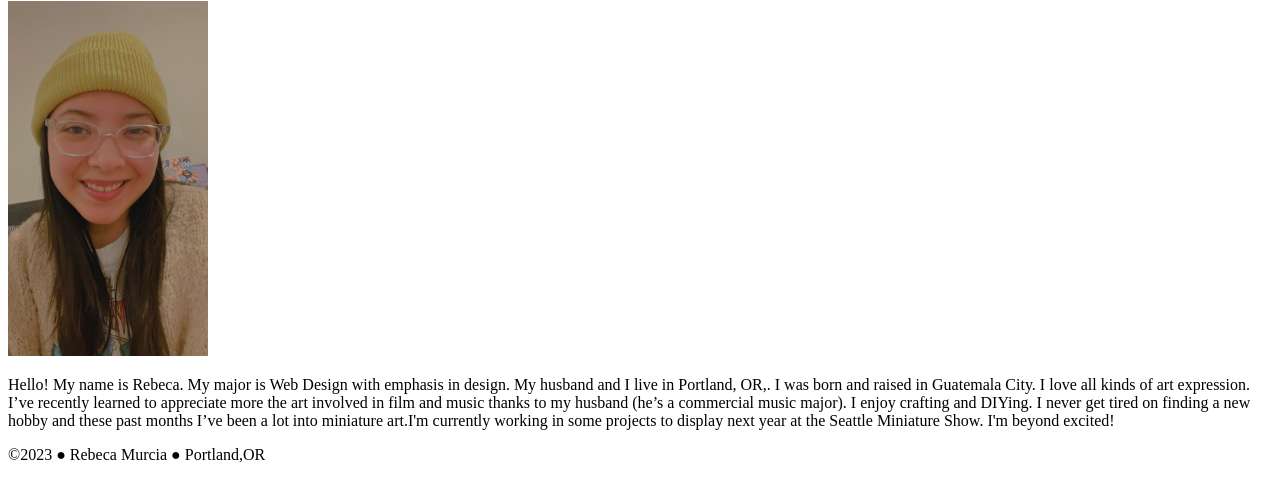
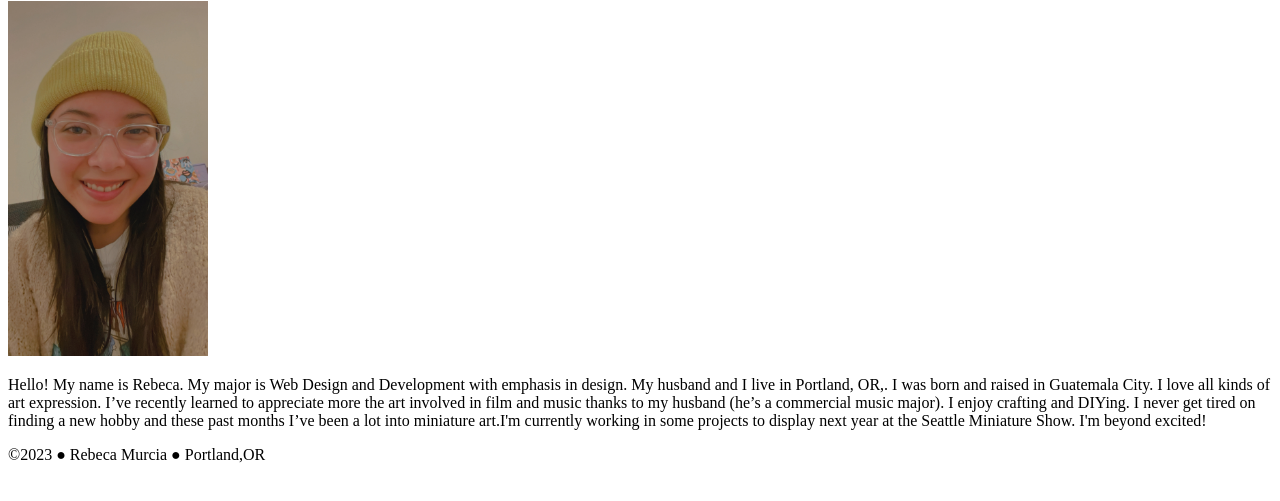
Before and after one commit to RebecaMurcia/wdd130, a plain HTML site: page index.html in a window 1280 px wide. Shown: the part 105-606 px from the top of the page. Drawn offline with Linux system fonts and the light colour scheme.

Commit message:
holygrail

```diff
--- a/index.html
+++ b/index.html
@@ -16,7 +16,7 @@
     <main>
         <h1>Rebeca Murcia | WDD 130</h1>
         <img src="images/profile.JPG" alt="Rebeca Murcia" width="200">
-        <p>Hello! My name is Rebeca. My major is Web Design with emphasis in design. My husband and I live in Portland, OR,. I was born and raised in Guatemala City. I love all kinds of art expression. I’ve recently learned to appreciate more the art involved in film and music thanks to my husband (he’s a commercial music major).
+        <p>Hello! My name is Rebeca. My major is Web Design and Development with emphasis in design. My husband and I live in Portland, OR,. I was born and raised in Guatemala City. I love all kinds of art expression. I’ve recently learned to appreciate more the art involved in film and music thanks to my husband (he’s a commercial music major).
             I enjoy crafting and DIYing. I never get tired on finding a new hobby and these past months I’ve been a lot into miniature art.I'm currently working in some projects to display next year at the Seattle Miniature Show. I'm beyond excited! </p>
     </main>
     <footer>
```
